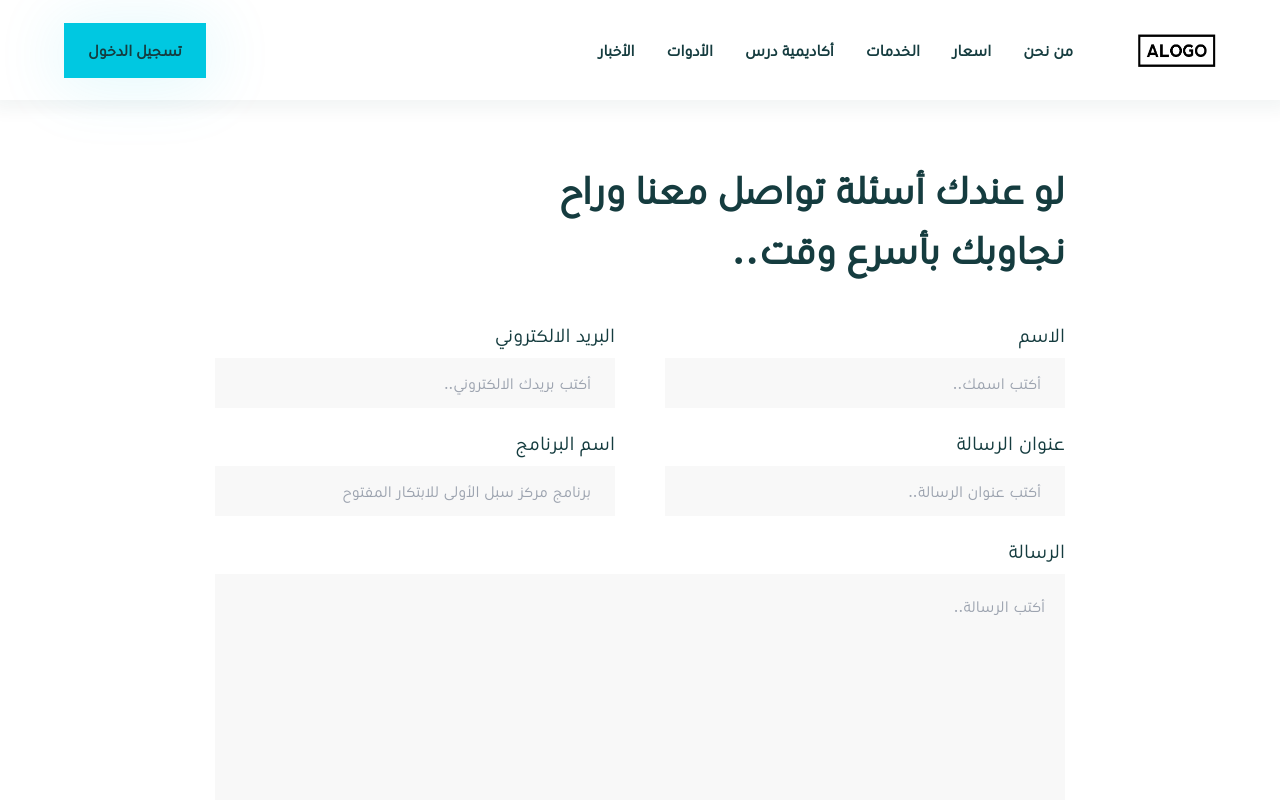
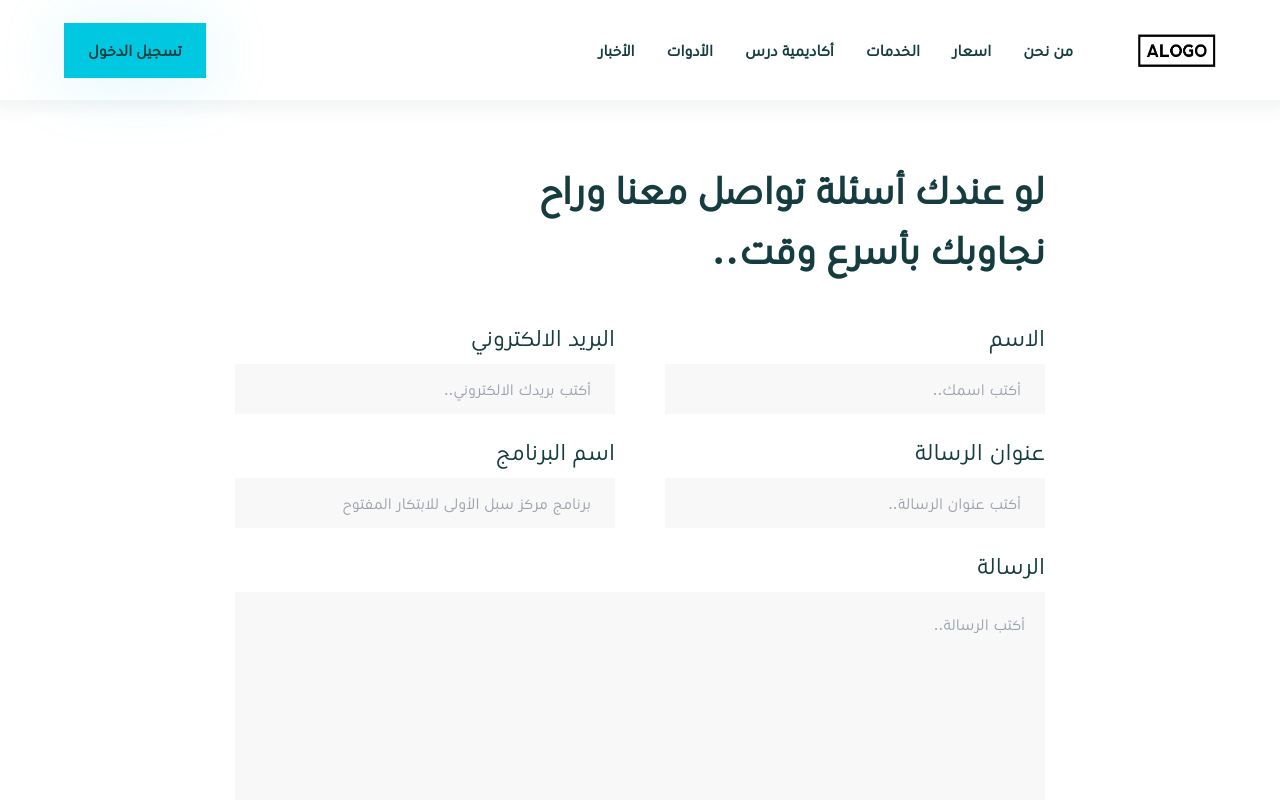
Before and after one commit to waelbenmustapha/lms_fiverr, a React (Create React App) app: page /contact-us in a window 1280 px wide. Shown: the top 800 px of the page. Built offline with nearby package versions, Linux system fonts and the light colour scheme.

Commit message:
contact form design

```diff
--- a/src/index.css
+++ b/src/index.css
@@ -7,6 +7,6 @@
     @apply w-[90px] h-[35px] cursor-pointer;
   }
   .input-formit {
-    @apply px-6 h-[50px] w-[400px] mediamax-1079:w-[300px] mediamax-767:w-[200px] mediamax-650:w-full  bg-[#F8F8F8] focus:bg-white outline-none focus:border-[1px] focus:border-[#203B3E];
+    @apply px-6 h-[50px] w-full  bg-[#F8F8F8] focus:bg-white outline-none focus:border-[1px] focus:border-[#203B3E];
   }
 }
--- a/src/screens/contactForm/ContactForm.js
+++ b/src/screens/contactForm/ContactForm.js
@@ -2,7 +2,7 @@ import React from "react";
 import { Formik } from "formik";
 function ContactForm() {
   return (
-    <div className="mx-auto max-w-[850px]  mediamax-1079:pt-[40px] mediamax-860:pt-[20px] pt-[60px] mb-[100px]">
+    <div className="mx-auto max-w-[850px] px-[20px] pt-[60px] mb-[100px]">
       <p className="max-w-[550px] text-[40px] mediamax-1023:text-[28px] mediamax-860:text-[24px] font-bold mb-[40px]">
         لو عندك أسئلة تواصل معنا وراح نجاوبك بأسرع وقت..
       </p>
@@ -31,10 +31,10 @@ function ContactForm() {
           /* and other goodies */
         }) => (
           <form>
-            <div className="w-fit mediamax-650:w-[80%]">
+            <div className="w-full">
               <div className="flex flex-row mediamax-650:flex-col mediamax-650:gap-[15px] gap-[50px] mb-[20px]">
-                <div>
-                  <p className="text-[20px] text-primary-color mb-[8px]">
+                <div className="flex-[1]">
+                  <p className="text-[24px] text-primary-color mb-[8px]">
                     الاسم
                   </p>
                   <input
@@ -46,8 +46,8 @@ function ContactForm() {
                     value={values.name}
                   />
                 </div>
-                <div>
-                  <p className="text-[20px] text-primary-color mb-[8px]">
+                <div className="flex-[1]">
+                  <p className="text-[24px] text-primary-color mb-[8px]">
                     البريد الالكتروني
                   </p>
                   <input
@@ -61,8 +61,8 @@ function ContactForm() {
                 </div>
               </div>
               <div className="flex flex-row mediamax-650:flex-col mediamax-650:gap-[15px] gap-[50px] mb-[20px]">
-                <div>
-                  <p className="text-[20px] text-primary-color mb-[8px]">
+                <div className="flex-[1]">
+                  <p className="text-[24px] text-primary-color mb-[8px]">
                     عنوان الرسالة
                   </p>
                   <input
@@ -74,9 +74,9 @@ function ContactForm() {
                     value={values.title}
                   />
                 </div>
-                <div>
-                  <p className="text-[20px] text-primary-color mb-[8px]">
-                    اسم البرنامج{" "}
+                <div className="flex-[1]">
+                  <p className="text-[24px] text-primary-color mb-[8px]">
+                    اسم البرنامج
                   </p>
                   <input
                     className="input-formit"
@@ -89,7 +89,7 @@ function ContactForm() {
                 </div>
               </div>
               <div className=" w-full flex flex-col ">
-                <p className="text-[20px] text-primary-color mb-[8px]">
+                <p className="text-[24px] text-primary-color mb-[8px]">
                   الرسالة
                 </p>
                 <textarea
@@ -102,7 +102,7 @@ function ContactForm() {
                 />
                 <div
                   onClick={() => handleSubmit()}
-                  className="bg-[#00EC8B] self-end h-[50px] w-[280px] flex justify-center items-center"
+                  className="bg-[#00EC8B] self-end h-[50px] w-full max-w-[280px] mediamax-550:max-w-full flex justify-center items-center"
                 >
                   <p className="text-[20px] font-[bold] text-primary-color">
                     submit
```
